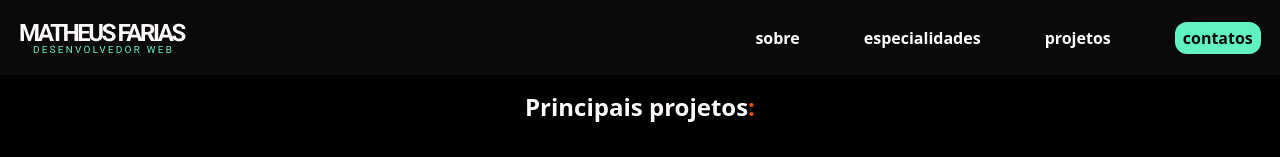
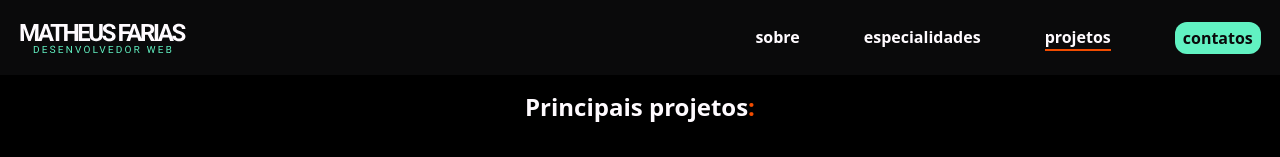
Before and after one commit to oMatheus-Farias/myportfolio, a React (Vite) app: page /projects in a window 1280 px wide. Shown: the top 157 px of the page. Built offline with nearby package versions, Linux system fonts and the light colour scheme.

Commit message:
feat: adicionado indicador da pagina renderizada na navegaçao dasktop

```diff
--- a/src/components/navDasktop/index.tsx
+++ b/src/components/navDasktop/index.tsx
@@ -1,27 +1,38 @@
+import { useContext } from "react";
+import { Context } from "../../contexts";
+
 import { Link } from "react-router-dom";
 
 export default function NavDasktop(){
+  const { currentPage } = useContext(Context);
+
   return(
     <nav className="flex items-center gap-8 lg:gap-16" >
       <Link
-          className="text-textColor font-bold"
+          className="text-textColor font-bold border-b-2"
+          style={{ borderBottomColor: currentPage === '/' ? '#F24C00' : 'transparent' }}
           to='/'
         >
           sobre
         </Link>
         <Link
-          className="text-textColor font-bold"
+          className="text-textColor font-bold border-b-2"
+          style={{ borderBottomColor: currentPage === '/specialties' ? '#F24C00' : 'transparent' }}
           to='/specialties'
         >
           especialidades
         </Link>
         <Link
-          className="text-textColor font-bold"
+          className="text-textColor font-bold border-b-2"
+          style={{ borderBottomColor: currentPage === '/projects' ? '#F24C00' : 'transparent' }}
           to='/projects'
         >
           projetos
         </Link>
-        <div className="bg-secondary rounded-xl py-1 px-2" >
+        <div
+          className="rounded-xl py-1 px-2"
+          style={{ backgroundColor: currentPage === '/contacts' ? '#F24C00' : '#61F2C2' }}
+        >
           <Link
             className="text-primary font-bold"
             to='/contacts'
```
